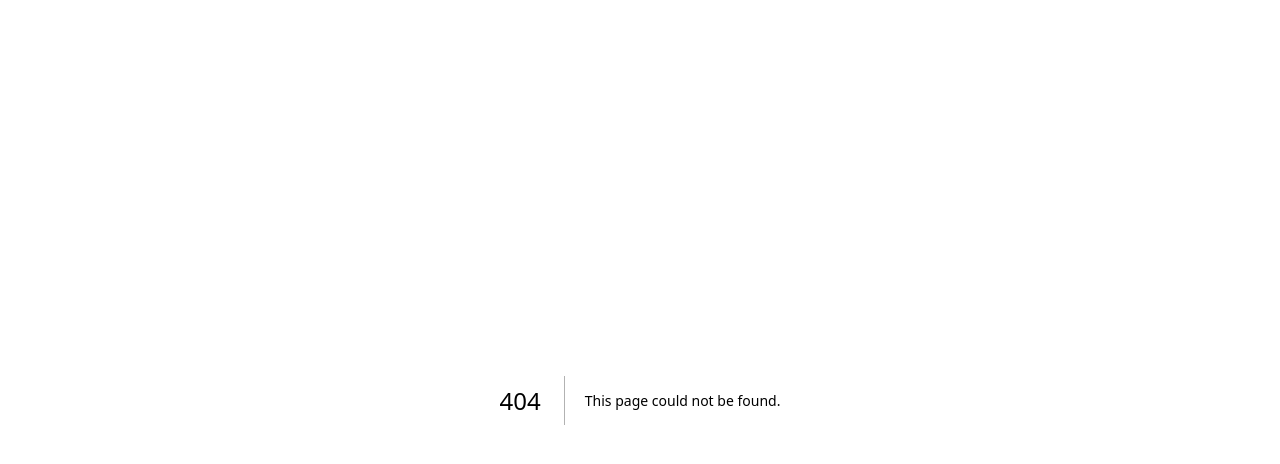
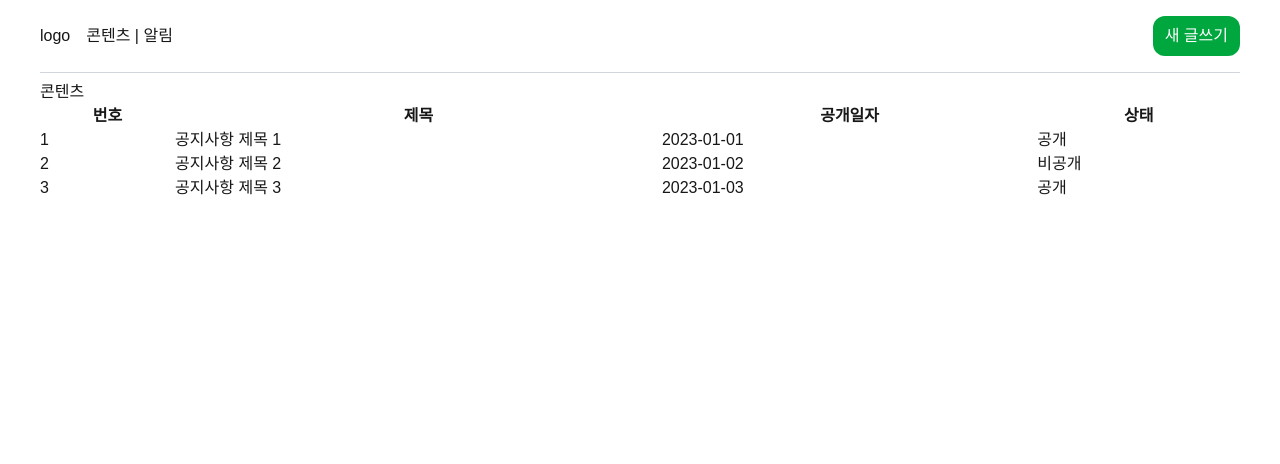
Before and after one commit to tot5s/us-fe-recurit, a Next.js app: page /notice/contents in a window 1280 px wide. Before the commit this address had no page. Shown: the top 464 px of the page. Built offline with nearby package versions, Linux system fonts and the light colour scheme.

Commit message:
헤더 영역 지정 및 게시판 데이터 구조 설정(더미데이터)

```diff
--- /dev/null
+++ b/app/notice/contents/page.tsx
@@ -0,0 +1,30 @@
+"use client"
+
+import Border from "@/components/common/Boarder"
+import { useState, useEffect } from "react";
+
+
+export default function Contents() {
+
+    const columns = [
+        '번호', '제목', '공개일자', '상태'
+    ];
+
+    const [rows, setRows] = useState<object[]>([
+        { id: 1, title: '공지사항 제목 1', date: '2023-01-01', status: '공개' },
+        { id: 2, title: '공지사항 제목 2', date: '2023-01-02', status: '비공개' },
+        { id: 3, title: '공지사항 제목 3', date: '2023-01-03', status: '공개' }
+    ]);
+
+    useEffect(() => {
+
+    }, [])
+    return (
+        <div>
+            <div>콘텐츠</div>
+            <div>
+                <Border columns={columns} rows={rows} />
+            </div>
+        </div>
+    )
+}
--- /dev/null
+++ b/app/notice/layout.tsx
@@ -0,0 +1,17 @@
+
+import Header from "@/components/common/Header"
+import Modal from "@/components/common/Modal"
+import React from "react"
+
+
+
+export default function NoticeLayout({children} : {children : React.ReactNode}) {
+
+    return (
+        <div className=" px-10">
+            <Header/>
+            {children}
+            <Modal/>
+        </div>
+    )
+}
--- a/components/common/Boarder.tsx
+++ b/components/common/Boarder.tsx
@@ -1,8 +1,47 @@
+import { useEffect } from "react";
 
-export default function Border() {
+
+type BoarderProps = {
+    rows: object[];
+    columns: string[];
+};
+export default function Border({ columns, rows }: BoarderProps) {
+
+    useEffect(() => {
+        console.log(rows)
+    })
     return (
-        <div>
-            <table></table>
+        <div className="">
+            <table className="w-full">
+                <thead>
+                    <tr>
+                        {
+                            columns.map((cols, index) => {
+                                return (
+                                    <th key={`col_${index}`} className="text-center">
+                                        {cols}
+                                    </th>
+                                )
+                            })
+                        }
+                    </tr>
+                </thead>
+                <tbody>
+                    {rows.map((row, index) => {
+                        return (
+                            <tr key={`row_${index}`}>
+                                {Object.values(row).map((value,idx) => {
+                                    return (
+                                        <td key={idx}>
+                                            {value}
+                                        </td>
+                                    )
+                                })}
+                            </tr>
+                        )
+                    })}
+                </tbody>
+            </table>
         </div>
     )
 }
--- a/components/common/Header.tsx
+++ b/components/common/Header.tsx
@@ -1,17 +1,27 @@
+"use client"
+
 import Button from "../ui/Button"
 
 export default function Header () {
+
+
     const addNote = () => {
-        alert("새 글쓰기 버튼 클릭")
+        console.log('add note')
     }
+
+
     return (
-        <div>
-            <div>
-                <div></div>
-                <div></div>
-            </div>
-            <div>
-                <Button text={'새 글쓰기'} onClick={addNote}/>
+        <div className="h-20">
+            <div className="flex items-center justify-between py-4 border-b border-gray-300">
+                 <div className="flex items-center gap-4">
+                    <div>logo</div>
+                    <div>
+                        콘텐츠 | 알림
+                    </div>
+                </div>
+                <div>
+                    <Button text={'새 글쓰기'} onClick={addNote}/>
+                </div>
             </div>
         </div>
     )
--- a/components/ui/Button.tsx
+++ b/components/ui/Button.tsx
@@ -8,9 +8,8 @@ type ButtonProps = {
 
 
 export default function Button({text, onClick, disabled}: ButtonProps){
-
     return (
-        <button onClick={onClick} disabled={disabled} className="bg-green-600 text-white rounded-2xl">
+        <button onClick={onClick} disabled={disabled} className="bg-green-600 text-white rounded-xl px-3 py-2">
         {text}
         </button>
     )
--- /dev/null
+++ b/components/ui/Select.tsx
@@ -0,0 +1,7 @@
+
+
+export default function Select() {
+    return (
+        <div></div>
+    )
+}
--- /dev/null
+++ b/components/ui/Switch.tsx
@@ -0,0 +1,7 @@
+
+
+export default function Switch() {
+    return (
+        <div></div>
+    )
+}
--- a/pages/notice/Contents.tsx
+++ /dev/null
@@ -1,8 +0,0 @@
-"use client"
-
-export default function Contents() {
-
-    return (
-        <div></div>
-    )
-}
--- a/pages/notice/SetAllert.tsx
+++ /dev/null
@@ -1,7 +0,0 @@
-"use client"
-
-export default function SetAlert() {
-    return (
-        <div></div>
-    )
-}
--- a/pages/notice/layout.tsx
+++ /dev/null
@@ -1,17 +0,0 @@
-
-
-import Header from "@/components/common/Header";
-import Modal from "@/components/common/Modal";
-import Border from "@/components/common/Border";
-
-
-export default function NoticeLayout() {
-
-    return (
-        <div>
-            <Header />
-            <Border />
-            <Modal />
-        </div>
-    )
-}
```
